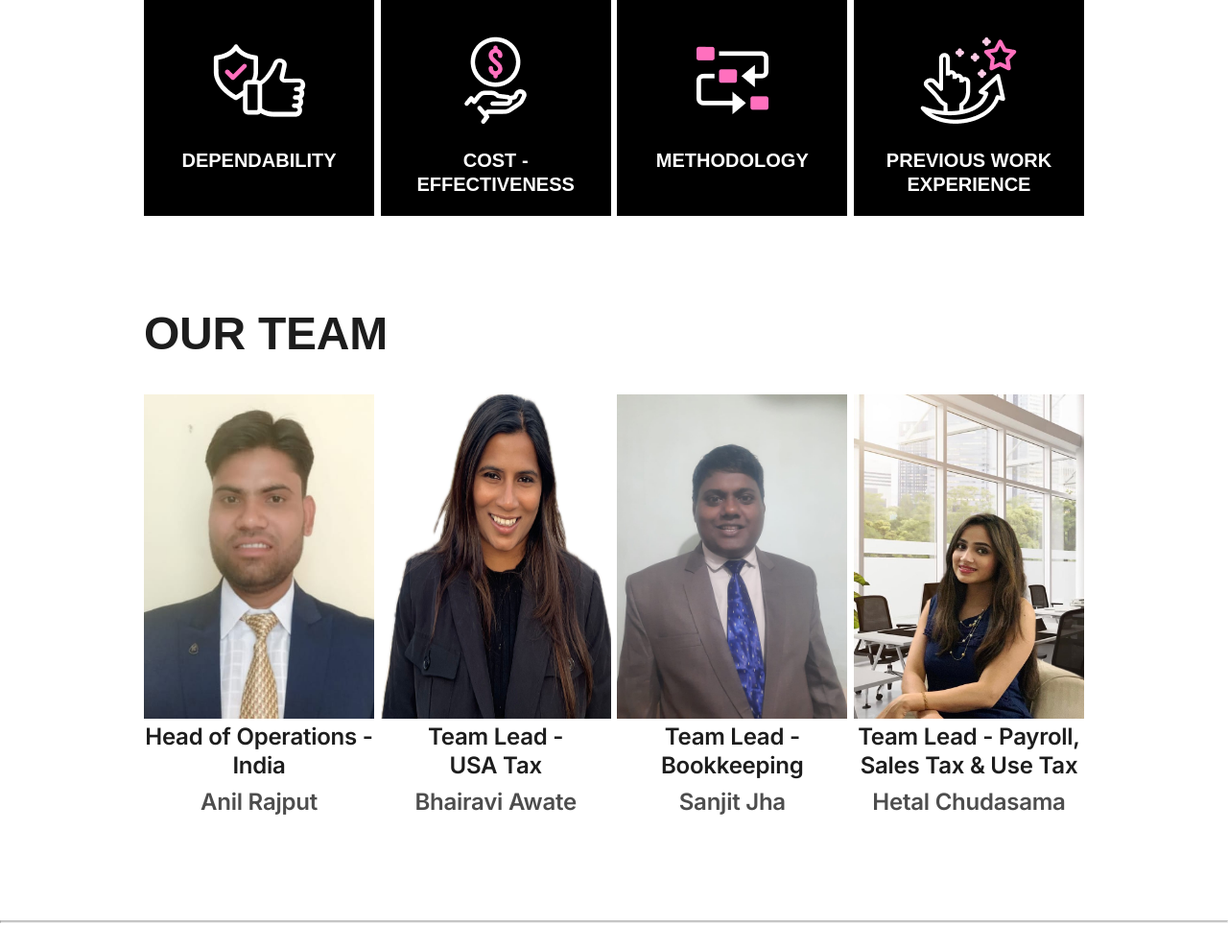
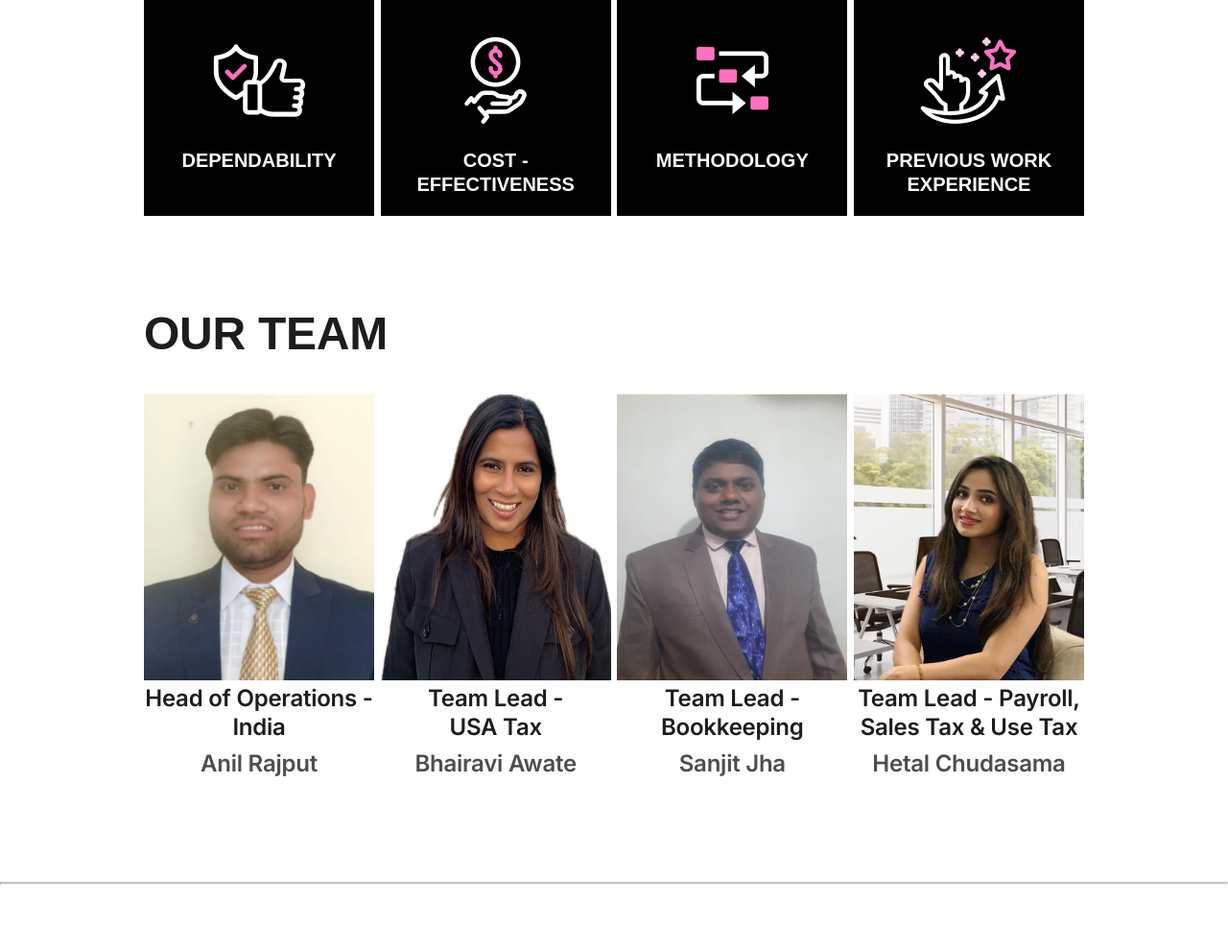
Before and after one commit to Kun0311al/Panamara_group, a PHP site: page / in a window 1280 px wide. Shown: the part 1879-2868 px from the top of the page at 96% size. Run offline with PHP 8.4, Linux system fonts and the light colour scheme; some web fonts are replaced.

Commit message:
change in team image size

```diff
--- a/style.css
+++ b/style.css
@@ -337,7 +337,7 @@ header li, a{
 
 .tcard img{
     width: 253.5px;
-    height: 338px;
+    height: 298px;
 }
 
 .tcard h3{
```
Also changed, not shown: assets/Hetal.jpg.
